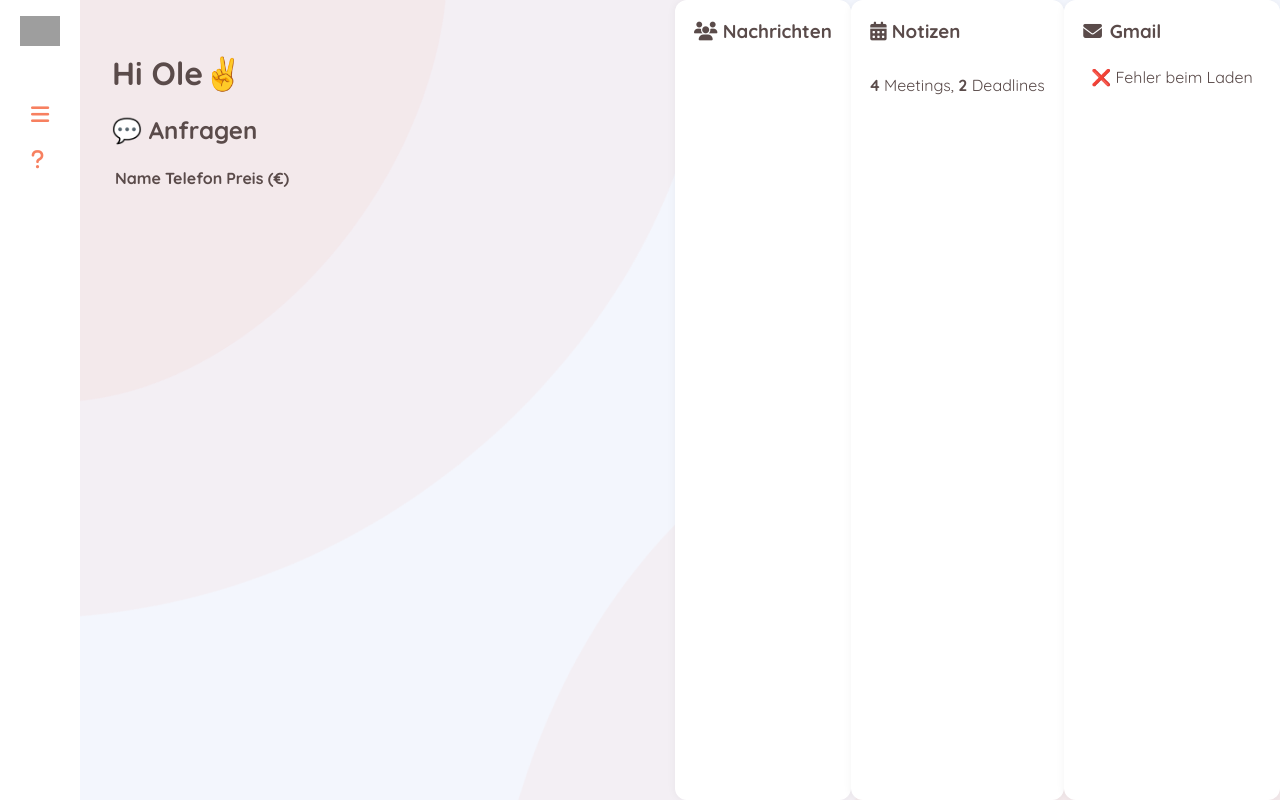
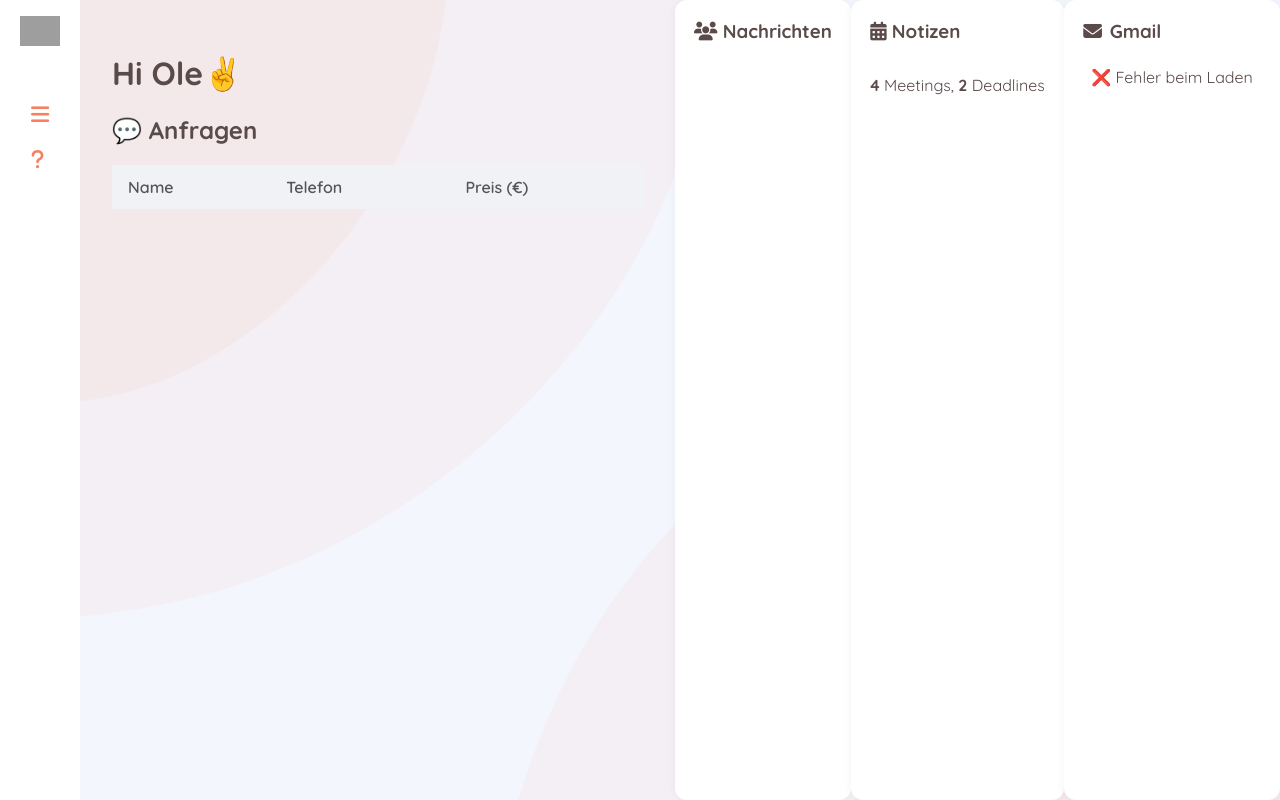
Before and after one commit to OlePawlowski/Dashboard, a Flask app: page /dashboard in a window 1280 px wide. Run offline with Flask 3, Linux system fonts and the light colour scheme; the visitor is signed in with stand-in values (Sample User, id 1); data that the repository does not hold is empty; some libraries are stand-ins or nearby versions; grey boxes are pictures that could not be loaded.

Commit message:
major update

```diff
--- a/static/style.css
+++ b/static/style.css
@@ -88,6 +88,36 @@
   margin: 0 0 1rem;
 }
 
+
+table {
+  width: 100%;
+  border-collapse: collapse;
+}
+
+th, td {
+  padding: 0.75rem 1rem;
+  text-align: left;
+}
+
+th {
+  background-color: #f0f2f5;
+  font-weight: 600;
+  color: #555;
+}
+
+tr:nth-child(even) {
+  background-color: #fafafa;
+}
+
+tr:hover {
+  background-color: #eef4ff;
+}
+
+td {
+  color: #333;
+}
+
+
 /* GMAIL Karte – extra Style */
 .card.gmail {
   grid-row: span 2;
```
